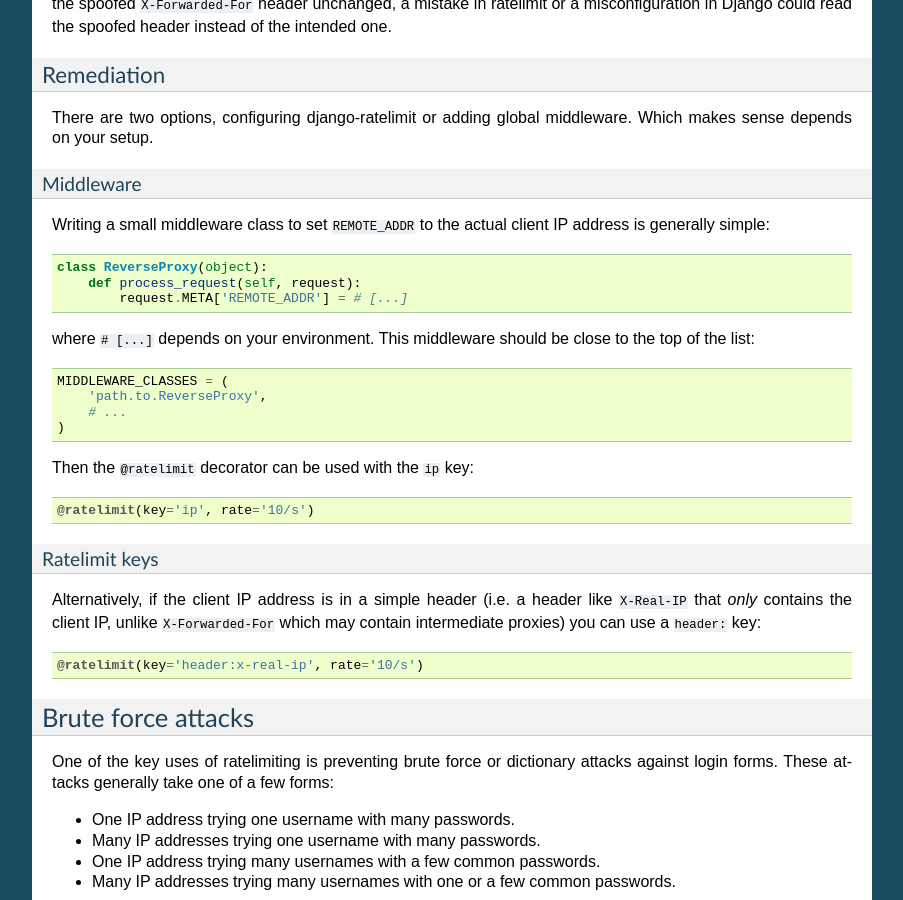
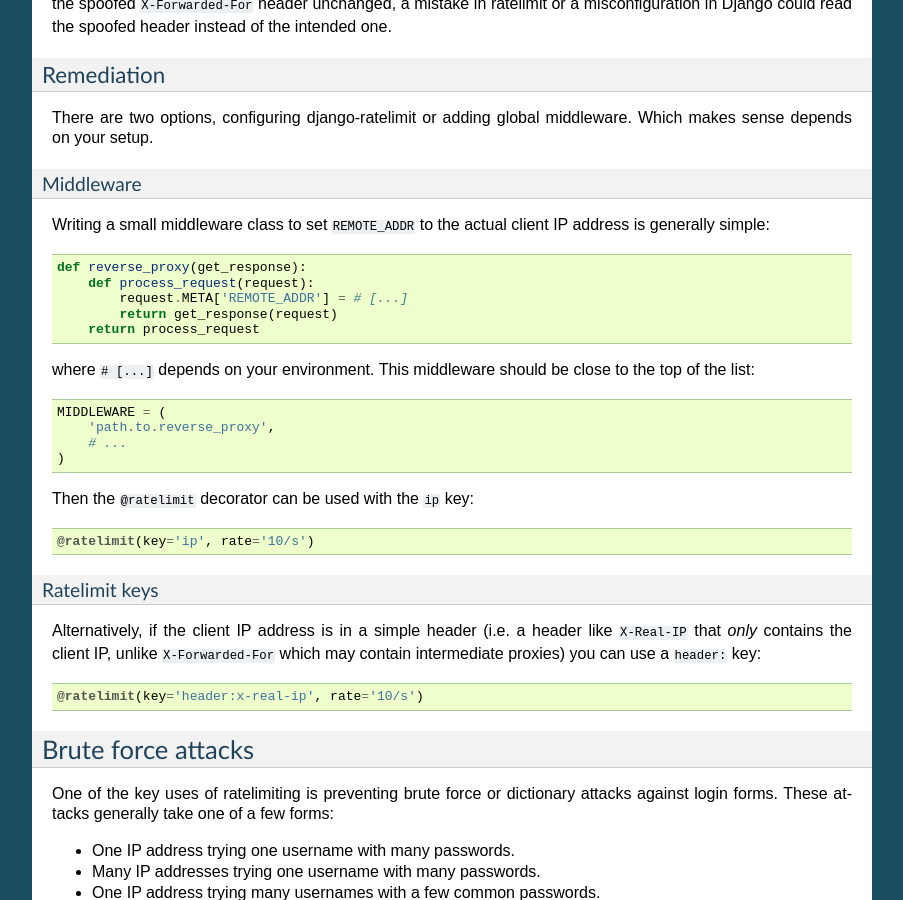
Before and after one commit to jsocol/django-ratelimit, a Sphinx documentation site: the page built from docs/security.rst, in a window 1280 px wide and 900 px high, scrolled down 611 px. Shown: the whole window, without its empty margins (198-1101 px from the left). Built offline with Sphinx 7.4.7, drawn with Linux system fonts in a browser that asks for light colours.

Commit message:
Update middleware examples to new-style
Updates the middleware example in the security chapter to new (>1.10)
style, and tweaks usage docs mentioning MIDDLEWARE_CLASSES setting.

Fixes #124.

[ci skip] docs-only

```diff
--- a/docs/security.rst
+++ b/docs/security.rst
@@ -59,15 +59,17 @@
 Writing a small middleware class to set ``REMOTE_ADDR`` to the actual
 client IP address is generally simple::
 
-    class ReverseProxy(object):
-        def process_request(self, request):
+    def reverse_proxy(get_response):
+        def process_request(request):
             request.META['REMOTE_ADDR'] = # [...]
+            return get_response(request)
+        return process_request
 
 where ``# [...]`` depends on your environment. This middleware should be
 close to the top of the list::
 
-    MIDDLEWARE_CLASSES = (
-        'path.to.ReverseProxy',
+    MIDDLEWARE = (
+        'path.to.reverse_proxy',
         # ...
     )
 
--- a/docs/usage.rst
+++ b/docs/usage.rst
@@ -347,7 +347,7 @@
 exceptions.
 
 To use it, add ``ratelimit.middleware.RatelimitMiddleware`` to your
-``MIDDLEWARE_CLASSES`` (toward the bottom of the list) and set
+``MIDDLEWARE`` (toward the bottom of the list) and set
 ``RATELIMIT_VIEW`` to the full path of a view you want to use.
 
 The view specified in ``RATELIMIT_VIEW`` will get two arguments, the
```
